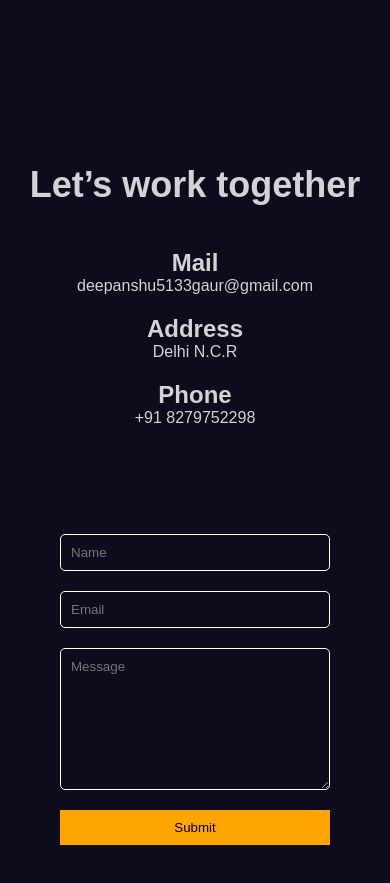
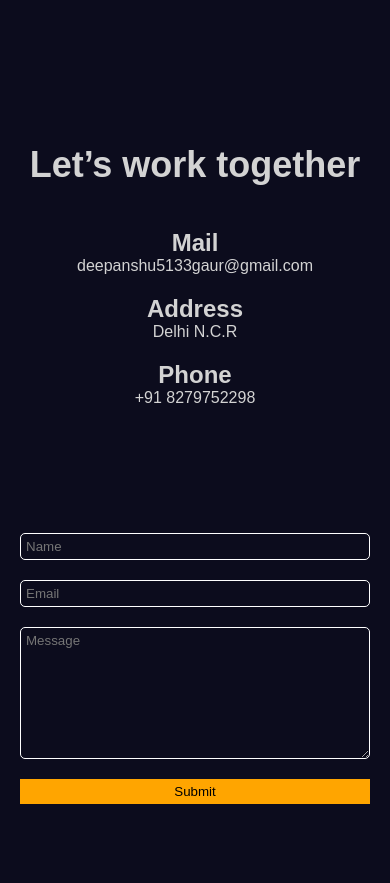
Before and after one commit to Dpgaur1509/My-Portfolio-, a React (Vite) app: page / in a window 390 px wide. Shown: the part 7500-8383 px from the top of the page. Built offline with nearby package versions, Linux system fonts and the light colour scheme.

Commit message:
Fix image heiht so that do not overlap in mobile

```diff
--- a/src/components/contact/contact.scss
+++ b/src/components/contact/contact.scss
@@ -24,7 +24,7 @@
       gap: 20px;
       text-align: center;
       align-items: center;
-      margin-top: 70px;
+      margin-top: 50px;
     }
 
     h1 {
@@ -46,8 +46,10 @@
     position: relative;
 
     @include mobile {
-      padding: 50px;
+      padding: 10px;
       width: 100%;
+      height: 150%;
+
     }
 
 
@@ -72,7 +74,7 @@
         border-radius: 5px;
 
         @include mobile {
-          padding: 10px;
+          padding: 5px;
         }
       }
 
@@ -83,7 +85,7 @@
         cursor: pointer;
         font-weight: 500;
         @include mobile {
-          padding: 10px;
+          padding: 5px;
         }
       }
     }
--- a/src/components/hero/hero.scss
+++ b/src/components/hero/hero.scss
@@ -76,7 +76,7 @@
 
     img{
       width: 100%;
-      height: 60%;
+     // height: 250%;
       object-fit: cover;
     }
   }
```
